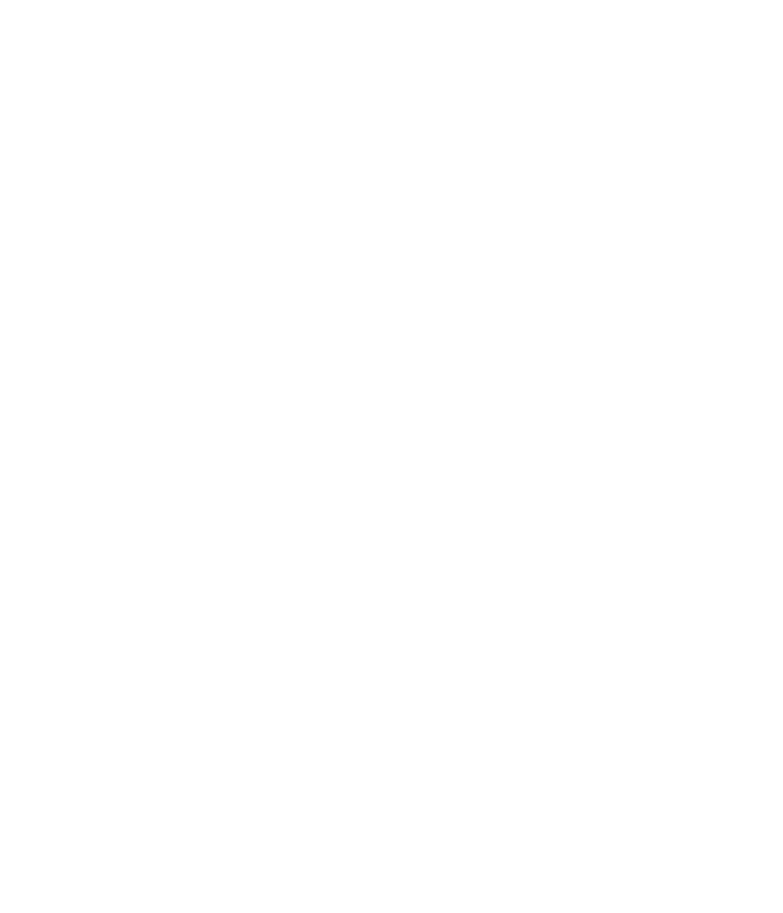
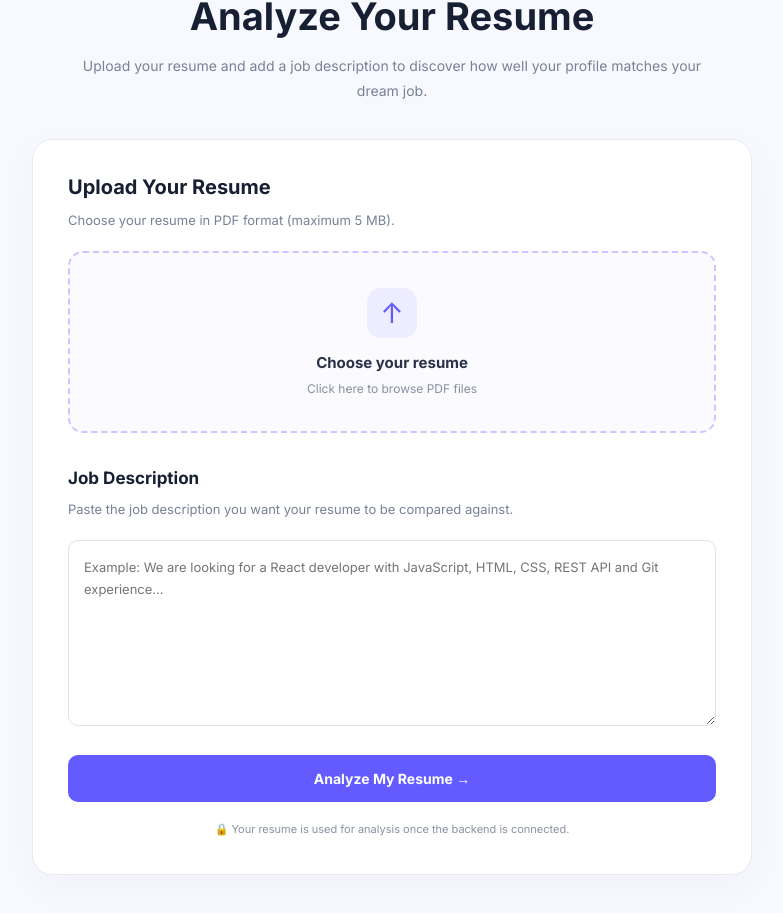
Before and after one commit to Pranjal-webdev/AI_resume_analyzer, a React (Vite) app in the folder client/: page / in a window 1280 px wide. Shown: the part 2063-2976 px from the top of the page, without its empty margins (248-1031 px from the left). Before the commit the page ends 1920 px from the top, so only its background shows below. Built offline with nearby package versions, Linux system fonts and the light colour scheme.

Commit message:
Add resume upload page UI

```diff
--- a/client/src/App.jsx
+++ b/client/src/App.jsx
@@ -1,7 +1,13 @@
 import Home from "./Home";
+import UploadResume from "./UploadResume";
 
 function App() {
-  return <Home />;
+  return (
+    <>
+      <Home />;
+      <UploadResume />
+    </>
+  )
 }
 
 export default App;
--- /dev/null
+++ b/client/src/UploadResume.css
@@ -0,0 +1,183 @@
+
+.upload-page {
+  min-height: 100vh;
+  padding: 65px 20px;
+  background: #f8f9ff;
+}
+
+.upload-heading {
+  text-align: center;
+  max-width: 650px;
+  margin: 0 auto 35px;
+}
+
+.upload-tag {
+  display: inline-block;
+  background: #eeedff;
+  color: #635bff;
+  padding: 8px 14px;
+  border-radius: 30px;
+  font-size: 12px;
+  font-weight: 700;
+}
+
+.upload-heading h1 {
+  font-size: 38px;
+  color: #172033;
+  margin: 20px 0 14px;
+}
+
+.upload-heading > p {
+  color: #788195;
+  line-height: 1.8;
+  font-size: 14px;
+}
+
+.upload-form {
+  max-width: 720px;
+  margin: auto;
+  padding: 35px;
+  background: white;
+  border: 1px solid #e9eaf3;
+  border-radius: 20px;
+  box-shadow: 0 12px 40px #17203308;
+}
+
+.upload-section h2 {
+  font-size: 20px;
+  margin-bottom: 10px;
+}
+
+.upload-section > p,
+.job-section > p {
+  font-size: 13px;
+  color: #788195;
+  line-height: 1.7;
+  margin-bottom: 20px;
+}
+
+.drop-area {
+  display: flex;
+  flex-direction: column;
+  align-items: center;
+  justify-content: center;
+  padding: 35px 15px;
+  border: 2px dashed #c9c7ff;
+  border-radius: 15px;
+  background: #fafaff;
+  cursor: pointer;
+  text-align: center;
+  transition: 0.2s;
+}
+
+.drop-area:hover {
+  border-color: #635bff;
+  background: #f4f3ff;
+}
+
+.upload-icon {
+  width: 50px;
+  height: 50px;
+  display: grid;
+  place-items: center;
+  background: #eeedff;
+  color: #635bff;
+  font-size: 28px;
+  border-radius: 14px;
+  margin-bottom: 15px;
+}
+
+.drop-area h3 {
+  font-size: 15px;
+  color: #293247;
+  overflow-wrap: anywhere;
+}
+
+.drop-area p {
+  color: #8991a1;
+  font-size: 12px;
+  margin-top: 9px;
+}
+
+.drop-area input {
+  display: none;
+}
+
+.remove-file {
+  margin-top: 12px;
+  padding: 0;
+  border: none;
+  background: none;
+  color: #e5484d;
+  font-size: 13px;
+  cursor: pointer;
+}
+
+.job-section {
+  margin-top: 35px;
+}
+
+.job-section label {
+  display: block;
+  font-size: 17px;
+  font-weight: 700;
+  margin-bottom: 10px;
+}
+
+.job-section textarea {
+  width: 100%;
+  padding: 15px;
+  border: 1px solid #dfe2eb;
+  border-radius: 10px;
+  outline: none;
+  resize: vertical;
+  font-size: 13px;
+  line-height: 1.7;
+  color: #293247;
+}
+
+.job-section textarea:focus {
+  border-color: #635bff;
+  box-shadow: 0 0 0 3px #635bff15;
+}
+
+.analyze-btn {
+  width: 100%;
+  padding: 15px;
+  margin-top: 25px;
+  border: none;
+  border-radius: 10px;
+  background: #635bff;
+  color: white;
+  font-size: 14px;
+  font-weight: 700;
+  cursor: pointer;
+  transition: 0.2s;
+}
+
+.analyze-btn:hover {
+  background: #5048e5;
+  transform: translateY(-2px);
+}
+
+.privacy-note {
+  text-align: center;
+  color: #8991a1;
+  font-size: 11px;
+  margin-top: 18px;
+  line-height: 1.7;
+}
+
+@media (max-width: 600px) {
+  .upload-page {
+    padding: 40px 15px;
+  }
+
+  .upload-heading h1 {
+    font-size: 30px;
+  }
+
+  .upload-form {
+    padding: 22px 17px;
+  }
+}
--- /dev/null
+++ b/client/src/UploadResume.jsx
@@ -0,0 +1,114 @@
+import { useState } from "react";
+import "./UploadResume.css";
+
+function UploadResume() {
+  const [file, setFile] = useState(null);
+  const [jobDescription, setJobDescription] = useState("");
+
+  const handleFileChange = (e) => {
+    const selectedFile = e.target.files[0];
+
+    if (selectedFile && selectedFile.type !== "application/pdf") {
+      alert("Please upload a PDF file.");
+      e.target.value = "";
+      return;
+    }
+
+    setFile(selectedFile || null);
+  };
+
+  const handleSubmit = (e) => {
+    e.preventDefault();
+
+    if (!file) {
+      alert("Please upload your resume first.");
+      return;
+    }
+
+    if (!jobDescription.trim()) {
+      alert("Please enter the job description.");
+      return;
+    }
+
+    alert("Resume uploaded! AI analysis will be added next.");
+  };
+
+  return (
+    <div className="upload-page">
+      <div className="upload-heading">
+        <span className="upload-tag">AI RESUME ANALYZER</span>
+        <h1>Analyze Your Resume</h1>
+        <p>
+          Upload your resume and add a job description to discover
+          how well your profile matches your dream job.
+        </p>
+      </div>
+
+      <form className="upload-form" onSubmit={handleSubmit}>
+        <div className="upload-section">
+          <h2>Upload Your Resume</h2>
+          <p>Choose your resume in PDF format (maximum 5 MB).</p>
+
+          <label className="drop-area">
+            <div className="upload-icon">↑</div>
+
+            <h3>
+              {file ? file.name : "Choose your resume"}
+            </h3>
+
+            <p>
+              {file
+                ? `${(file.size / 1024 / 1024).toFixed(2)} MB`
+                : "Click here to browse PDF files"}
+            </p>
+
+            <input
+              type="file"
+              accept=".pdf,application/pdf"
+              onChange={handleFileChange}
+            />
+          </label>
+
+          {file && (
+            <button
+              type="button"
+              className="remove-file"
+              onClick={() => setFile(null)}
+            >
+              Remove file
+            </button>
+          )}
+        </div>
+
+        <div className="job-section">
+          <label htmlFor="jobDescription">
+            Job Description
+          </label>
+
+          <p>
+            Paste the job description you want your resume
+            to be compared against.
+          </p>
+
+          <textarea
+            id="jobDescription"
+            placeholder="Example: We are looking for a React developer with JavaScript, HTML, CSS, REST API and Git experience..."
+            value={jobDescription}
+            onChange={(e) => setJobDescription(e.target.value)}
+            rows={7}
+          />
+        </div>
+
+        <button type="submit" className="analyze-btn">
+          Analyze My Resume →
+        </button>
+
+        <p className="privacy-note">
+          🔒 Your resume is used for analysis once the backend is connected.
+        </p>
+      </form>
+    </div>
+  );
+}
+
+export default UploadResume;
```
